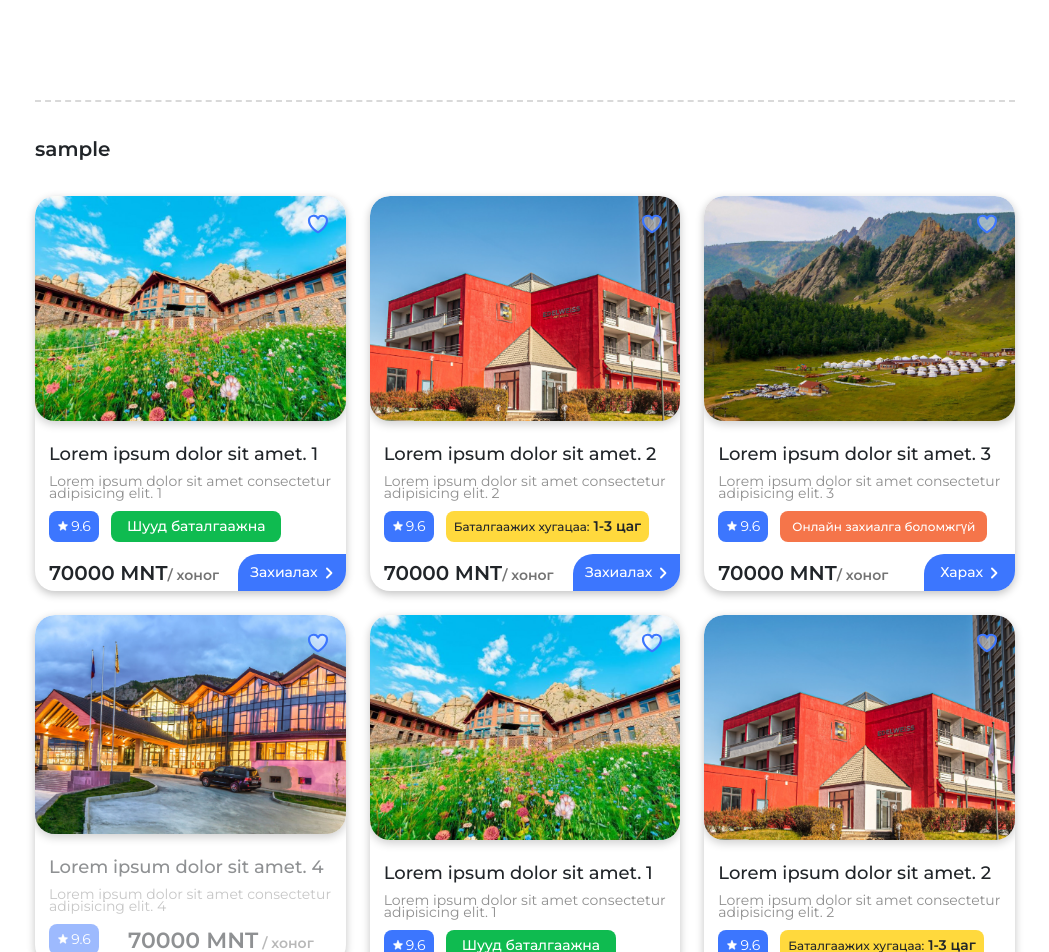
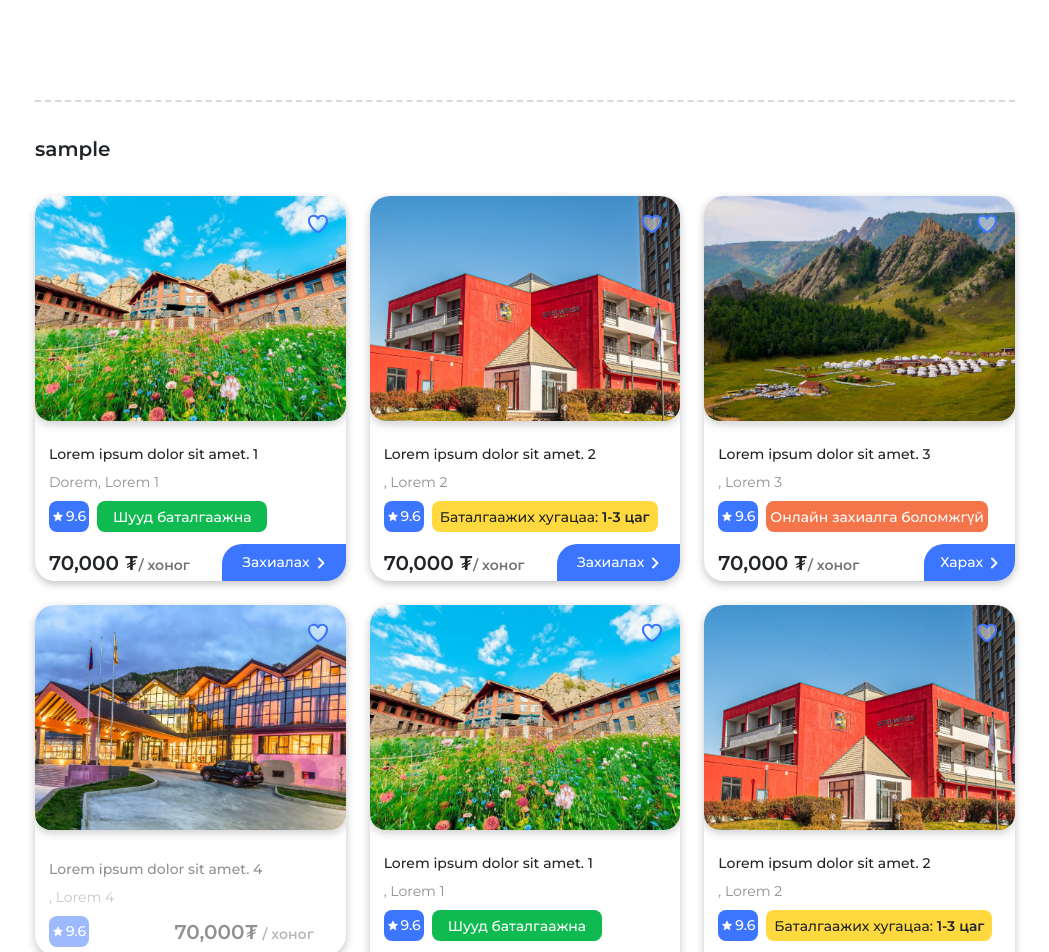
Before and after one commit to iTripBayar/ihotel-front-test, a Next.js app: page /search in a window 1280 px wide. Shown: the top 952 px of the page, without its empty margins (115-1164 px from the left). Built offline with nearby package versions, Linux system fonts and the light colour scheme; no server answers.

Commit message:
pre test2

```diff
--- a/components/commonLocation/index.tsx
+++ b/components/commonLocation/index.tsx
@@ -23,7 +23,7 @@ const CommonLocation = ({ data, destinations }: iProps) => {
   const { appState } = useAppCtx();
   const size = useWindowSize();
 
-  console.log(size);
+  // console.log(size);
   // console.log(data);
 
   // console.log(data[0].coverPhoto);
--- a/components/featured/sample.tsx
+++ b/components/featured/sample.tsx
@@ -1,5 +1,7 @@
 import Image from 'next/image';
 import { useAppCtx } from '@/utils/app';
+import HotelCard from '../common/hotelCard';
+import { useState } from 'react';
 
 interface iProps {
   cap: number;
@@ -8,12 +10,15 @@ interface iProps {
 
 const FeaturedSample = ({ cap, title }: iProps) => {
   const { appState } = useAppCtx();
+  const [fav, setFav] = useState(false);
+
   const hotels = [
     {
       key: 1,
       img: '/samples/hotel1.png',
       name: 'Lorem ipsum dolor sit amet. 1',
-      location: 'Lorem ipsum dolor sit amet consectetur adipisicing elit. 1',
+      location: 'Lorem 1',
+      dist: 'Dorem',
       stat: 'online',
       review: 9.6,
       price: 70000,
@@ -22,7 +27,7 @@ const FeaturedSample = ({ cap, title }: iProps) => {
       key: 2,
       img: '/samples/hotel2.png',
       name: 'Lorem ipsum dolor sit amet. 2',
-      location: 'Lorem ipsum dolor sit amet consectetur adipisicing elit. 2',
+      location: 'Lorem 2',
       stat: 'pending',
       review: 9.6,
       price: 70000,
@@ -31,7 +36,7 @@ const FeaturedSample = ({ cap, title }: iProps) => {
       key: 3,
       img: '/samples/hotel3.png',
       name: 'Lorem ipsum dolor sit amet. 3',
-      location: 'Lorem ipsum dolor sit amet consectetur adipisicing elit. 3',
+      location: 'Lorem 3',
       stat: 'offline',
       review: 9.6,
       price: 70000,
@@ -40,7 +45,7 @@ const FeaturedSample = ({ cap, title }: iProps) => {
       key: 4,
       img: '/samples/hotel4.png',
       name: 'Lorem ipsum dolor sit amet. 4',
-      location: 'Lorem ipsum dolor sit amet consectetur adipisicing elit. 4',
+      location: 'Lorem 4',
       stat: 'data',
       review: 9.6,
       price: 70000,
@@ -49,7 +54,7 @@ const FeaturedSample = ({ cap, title }: iProps) => {
       key: 5,
       img: '/samples/hotel1.png',
       name: 'Lorem ipsum dolor sit amet. 1',
-      location: 'Lorem ipsum dolor sit amet consectetur adipisicing elit. 1',
+      location: 'Lorem 1',
       stat: 'online',
       review: 9.6,
       price: 70000,
@@ -58,7 +63,7 @@ const FeaturedSample = ({ cap, title }: iProps) => {
       key: 6,
       img: '/samples/hotel2.png',
       name: 'Lorem ipsum dolor sit amet. 2',
-      location: 'Lorem ipsum dolor sit amet consectetur adipisicing elit. 2',
+      location: 'Lorem 2',
       stat: 'pending',
       review: 9.6,
       price: 70000,
@@ -69,7 +74,7 @@ const FeaturedSample = ({ cap, title }: iProps) => {
     adjustedList.push(hotels[i]);
   }
   return (
-    <div className="w-full px-[16px] pt-[32px] sm:px-[72px] md:px-[120px] lg:px-[150px] lg:py-[0]">
+    <div className="w-full px-[16px] pt-[32px] sm:px-[42px] md:px-[72px] lg:px-[150px] lg:py-[0] 2xl:px-[200px]">
       <div
         className="flex w-full flex-col gap-[24px] border-t-2 border-dashed border-black/[.15] pt-[32px] lg:gap-[32px]"
         // style={{ borderTop: 'dashed 2px rgb(0 0 0 /15%)' }}
@@ -77,25 +82,32 @@ const FeaturedSample = ({ cap, title }: iProps) => {
         <h3 className="text-[20px] font-bold text-main-text">{title}</h3>
         {/* cardContainer */}
         <div
-          className={`grid grid-rows-${cap} gap-[32px] lg:grid-cols-2 lg:grid-rows-2 xl:grid-cols-3 xl:grid-rows-1 xl:gap-[24px]`}
+          className={`grid xs:grid-rows-${cap} gap-[32px] sm:grid-cols-2 sm:grid-rows-${
+            cap / 2
+          } xl:grid-cols-3 xl:grid-rows-${
+            cap / 3
+          } xl:gap-[24px] 2xl:gap-[48px]`}
         >
-          {/* cards */}
-          {adjustedList.map((data) => (
+          {hotels.map((data, i: number) => (
             <div
-              key={data.key}
-              className={` mb-0 flex w-full flex-col gap-[16px] overflow-hidden rounded-[20px] pb-0 shadow-[rgba(0,_0,_0,_0.24)_0px_3px_8px] xl:gap-[24px] ${
-                data.stat === 'data' ? 'max-h-[350px] ' : null
+              className={`flex w-full flex-col justify-between gap-[16px] overflow-hidden rounded-[20px] shadow-[rgba(0,_0,_0,_0.24)_0px_3px_8px] xl:gap-[24px] ${
+                data.stat === 'data' ? 'max-h-[350px]' : ''
               }`}
             >
               {/* image */}
-              <div className="relative h-[200px] w-full overflow-hidden rounded-[20px] shadow-[0_3px_10px_rgb(0,0,0,0.2)] xs:h-[225px] sm:h-[250px] md:h-[300px] lg:h-[225px]">
+              <div className="relative h-[200px] w-full overflow-hidden rounded-[16px] shadow-[0_3px_10px_rgb(0,0,0,0.2)] xs:h-[225px] sm:h-[175px] md:h-[225px] lg:h-[250px] xl:h-[225px]">
                 <svg
                   xmlns="http://www.w3.org/2000/svg"
-                  fill="rgb(255 255 255/50%)"
+                  fill={fav === false ? 'rgb(255 255 255/50%)' : '#3C76FE'}
                   viewBox="0 0 24 24"
                   strokeWidth={2.2}
                   stroke="currentColor"
-                  className="absolute right-[16px] top-[16px] z-50 h-[24px] w-[24px] text-primary-blue"
+                  className={`absolute right-[16px] top-[16px] z-50 h-[24px] w-[24px] text-primary-blue ${
+                    fav === true ? ' scale-125 duration-500' : ''
+                  }`}
+                  onClick={() => {
+                    setFav(!fav);
+                  }}
                 >
                   <path
                     strokeLinecap="round"
@@ -105,46 +117,70 @@ const FeaturedSample = ({ cap, title }: iProps) => {
                 </svg>
                 <Image
                   src={data.img}
+                  // src={`https://ihotel.mn/${data.coverPhoto}`}
                   alt="/hotel"
                   fill={true}
-                  // priority
+                  //   priority
+                  quality={75}
                   loading="lazy"
+                  sizes="50vw"
                   placeholder="blur"
-                  blurDataURL={`"_next/image/?url=${data.img}"`}
-                  quality={75}
-                  sizes="50vw"
-                  className="h-auto w-full object-cover duration-500 hover:scale-110"
+                  blurDataURL={data.img}
+                  className="h-auto w-full select-none object-cover duration-700 hover:scale-110"
+                  draggable={false}
                 />
+                {/*
+
+        // priority loading="lazy" placeholder="blur" blurDataURL=
+        {`"_next/image/?url=${roomBigImg}"`} */}
               </div>
               {/* bottom section */}
               <div
-                className={`flex h-auto w-full flex-col gap-[12px] pl-[14px] ${
-                  data.stat === 'data' ? ' opacity-50' : null
+                className={`flex w-full flex-col gap-[12px] pl-[14px] ${
+                  data.stat === 'data' ? 'opacity-50' : ''
                 }`}
               >
                 {/* name & location */}
                 <div className="flex w-full flex-col gap-[12px] pr-[14px]">
-                  <h3 className="text-[18px]  font-medium leading-[18px] text-main-text">
-                    {data.name}
-                  </h3>
-                  <p className="text-[14px] leading-[12px] text-sub-text/60">
-                    {data.location}
+                  <p
+                    className={`text-[16px] font-medium leading-[16px] text-main-text 2xs:text-[18px] 2xs:leading-[18px] ${
+                      data.name.length > 27 ? 'xl:text-[14px]' : ''
+                    }`}
+                  >
+                    {appState.lang === 'mn' ? data.name : data.name}
+                  </p>
+                  <p className="text-[12px] leading-[12px] text-sub-text/60 2xs:text-[14px] 2xs:leading-[14px]">
+                    {appState.lang === 'mn' ? data.dist : data.dist}
+                    ,&nbsp;
+                    {appState.lang === 'mn' ? data.location : data.location}
+                    {/* {data.shortAdress
+              ? data.shortAdress
+              : data.address
+              ? data.address.length > 30
+                ? data.address.slice(0, 30) + '...'
+                : data.address
+              : 'Lorem ipsum dolor sit amet consectetur.'} */}
+                    {/* {data.address
+              ? data.address.length > 60
+                ? data.address.slice(0, 60) + '...'
+                : data.address
+              : 'Lorem ipsum dolor sit amet consectetur adipisicing elit. Adipisci, eligendi.'} */}
                   </p>
                 </div>
                 {/* review & stat */}
                 <div
-                  className={`relative mb-0 flex w-full gap-[12px] pr-[8px] text-white ${
+                  className={`relative flex w-full gap-[12px] pr-[8px] font-medium text-white sm:gap-[8px] ${
                     data.stat === 'data'
-                      ? 'mb-0 justify-between pb-0 pr-[24px] md:mb-[8px] md:pr-[32px]'
-                      : 'mb-0 justify-start pb-0'
+                      ? 'justify-between pr-[24px] md:mb-[8px] md:pr-[32px]'
+                      : 'justify-start'
                   }`}
                 >
                   {/* review */}
-                  <div className="flex h-[31px] min-w-[50px] items-center justify-center gap-[2px] rounded-[8px] bg-primary-blue text-[14px]">
+                  <div className="flex h-[31px] min-w-[40px] items-center justify-center gap-[4px] rounded-[8px] bg-primary-blue text-[12px] 2xs:min-w-[50px] 2xs:text-[14px] sm:min-w-[38px] sm:gap-[2px] sm:text-[12px] md:min-w-[40px] md:text-[14px]">
                     <svg
                       xmlns="http://www.w3.org/2000/svg"
                       fill="white"
-                      viewBox="0 2 24 24"
+                      viewBox="0 1 24 24"
                       strokeWidth={1}
                       stroke="white"
                       className="h-[12px] w-[12px]"
@@ -160,12 +196,12 @@ const FeaturedSample = ({ cap, title }: iProps) => {
                   {/* stat */}
                   {data.stat !== 'data' ? (
                     <div
-                      className={`flex h-[31px] items-center justify-center gap-[4px] rounded-[8px]  text-center font-medium ${
+                      className={`flex h-[31px] items-center justify-center gap-[4px] rounded-[8px] text-center ${
                         data.stat === 'online'
-                          ? 'bg-main-online px-[16px] text-[14px]'
+                          ? 'bg-main-online px-[16px] text-[14px] sm:text-[11px] sm:leading-[12px] md:text-[14px] md:leading-[14px]'
                           : data.stat === 'pending'
-                          ? 'bg-main-pending px-[6px] text-[11px] leading-[11px] text-main-text xs:px-[8px] xs:text-[12px] xs:leading-[12px]'
-                          : 'bg-main-offline px-[6px] text-[11px] leading-[11px] xs:px-[12px] xs:text-[12px]'
+                          ? 'bg-main-pending px-[6px] text-[11px] leading-[11px] text-main-text 2xs:px-[8px] 2xs:text-[12px] 2xs:leading-[12px] sm:px-[4px] sm:text-[10px] sm:leading-[10px] md:px-[8px] md:text-[14px] md:leading-[14px]'
+                          : 'bg-main-offline px-[6px] text-[11px] leading-[11px] 2xs:px-[12px] 2xs:text-[12px] 2xs:leading-[12px] sm:px-[4px] sm:text-[10px] sm:leading-[10px] md:px-[4px] md:text-[14px] md:leading-[14px]'
                       }`}
                     >
                       {appState.lang === 'mn' ? (
@@ -173,13 +209,12 @@ const FeaturedSample = ({ cap, title }: iProps) => {
                           {data.stat === 'online'
                             ? 'Шууд баталгаажна'
                             : data.stat === 'pending'
-                            ? 'Баталгаажих хугацаа:'
+                            ? 'Баталгаажих хугацаа: '
                             : data.stat === 'offline'
                             ? 'Онлайн захиалга боломжгүй'
                             : ''}
                           {data.stat === 'pending' ? (
-                            <span className="text-[14px] font-bold">
-                              {' '}
+                            <span className="text-[14px] font-bold sm:text-[11px] md:text-[14px]">
                               1-3 цаг
                             </span>
                           ) : null}
@@ -189,13 +224,12 @@ const FeaturedSample = ({ cap, title }: iProps) => {
                           {data.stat === 'online'
                             ? 'Instant confirmation'
                             : data.stat === 'pending'
-                            ? 'Confirmation delay:'
+                            ? 'Confirmation delay: '
                             : data.stat === 'offline'
                             ? 'Booking unavailable'
                             : ''}
                           {data.stat === 'pending' ? (
-                            <span className="text-[14px] font-bold">
-                              {' '}
+                            <span className="text-[14px] font-bold sm:text-[11px] md:text-[14px]">
                               1-3 hours
                             </span>
                           ) : null}
@@ -204,11 +238,14 @@ const FeaturedSample = ({ cap, title }: iProps) => {
                     </div>
                   ) : (
                     <div className="self-end">
-                      <p className="text-[22px] font-bold text-main-text">
-                        {data.price} MNT
+                      <p className="text-[16px] font-bold text-main-text xs:text-[18px] sm:text-[15px] md:text-[20px] lg:text-[20px]">
+                        {data.price
+                          ? data.price.toLocaleString()
+                          : (70000).toLocaleString()}
+                        {appState.lang === 'mn' ? '₮' : '$'}
                         <span className="text-[14px] text-sub-text/75">
                           {' '}
-                          / хоног
+                          / {appState.lang === 'mn' ? 'хоног' : 'day'}
                         </span>
                       </p>
                     </div>
@@ -218,23 +255,31 @@ const FeaturedSample = ({ cap, title }: iProps) => {
                 {data.stat !== 'data' ? (
                   <div
                     className={`flex items-center justify-between ${
-                      data.stat === 'data' ? 'h-0' : null
+                      data.stat === 'data' ? 'h-0' : ''
                     }`}
                   >
-                    <p className="text-[16px] font-bold text-main-text xs:text-[18px] sm:text-[20px] lg:text-[20px]">
-                      {data.price} MNT
-                      <span className="text-[12px] text-sub-text/75 xs:text-[14px]">
-                        / хоног
+                    <p className="text-[16px] font-bold text-main-text xs:text-[18px] sm:text-[15px] md:text-[20px] lg:text-[20px]">
+                      {/* {data.includedPrice ? data.includedPrice : 70000} */}
+                      {data.price
+                        ? data.price.toLocaleString()
+                        : (70000).toLocaleString()}
+                      {appState.lang === 'mn' ? ' ₮' : ' $'}
+                      <span className="text-[12px] text-sub-text/75 xs:text-[14px] sm:text-[11px] md:text-[14px]">
+                        / {appState.lang === 'mn' ? 'хоног' : 'day'}
                       </span>
                     </p>
                     <div
-                      className={`m-0 flex items-center justify-center gap-[4px] self-end rounded-tl-[20px] bg-primary-blue py-[10px] text-[12px] font-medium text-white xs:text-[14px] lg:py-[8px] ${
+                      className={`m-0 flex items-center justify-center gap-[4px] self-end rounded-tl-[20px] bg-primary-blue py-[10px] text-[12px] font-medium text-white xs:text-[14px] sm:text-[13px] md:text-[14px] lg:py-[8px] ${
                         data.stat === 'offline'
-                          ? 'px-[18px] xs:px-[24px] lg:px-[16px]'
-                          : 'px-[12px] xs:px-[16px] lg:px-[12px]'
+                          ? 'px-[18px] 2xs:px-[24px] lg:px-[16px]'
+                          : 'px-[12px] 2xs:px-[16px] sm:px-[10px] md:px-[20px]'
                       }`}
                     >
-                      <p>{data.stat === 'offline' ? 'Харах' : 'Захиалах'}</p>
+                      {appState.lang === 'mn' ? (
+                        <p>{data.stat === 'offline' ? 'Харах' : 'Захиалах'}</p>
+                      ) : (
+                        <p>{data.stat === 'offline' ? 'View' : 'Order'}</p>
+                      )}
                       <svg
                         xmlns="http://www.w3.org/2000/svg"
                         fill="none"
```
Also changed, not shown: app/page.tsx (+4 -3 lines), components/common/hotelCard.tsx (+36 -21 lines), components/heroCategory.tsx (+9 -3 lines), components/searchSection/searchBox.tsx (+10 -3 lines).
